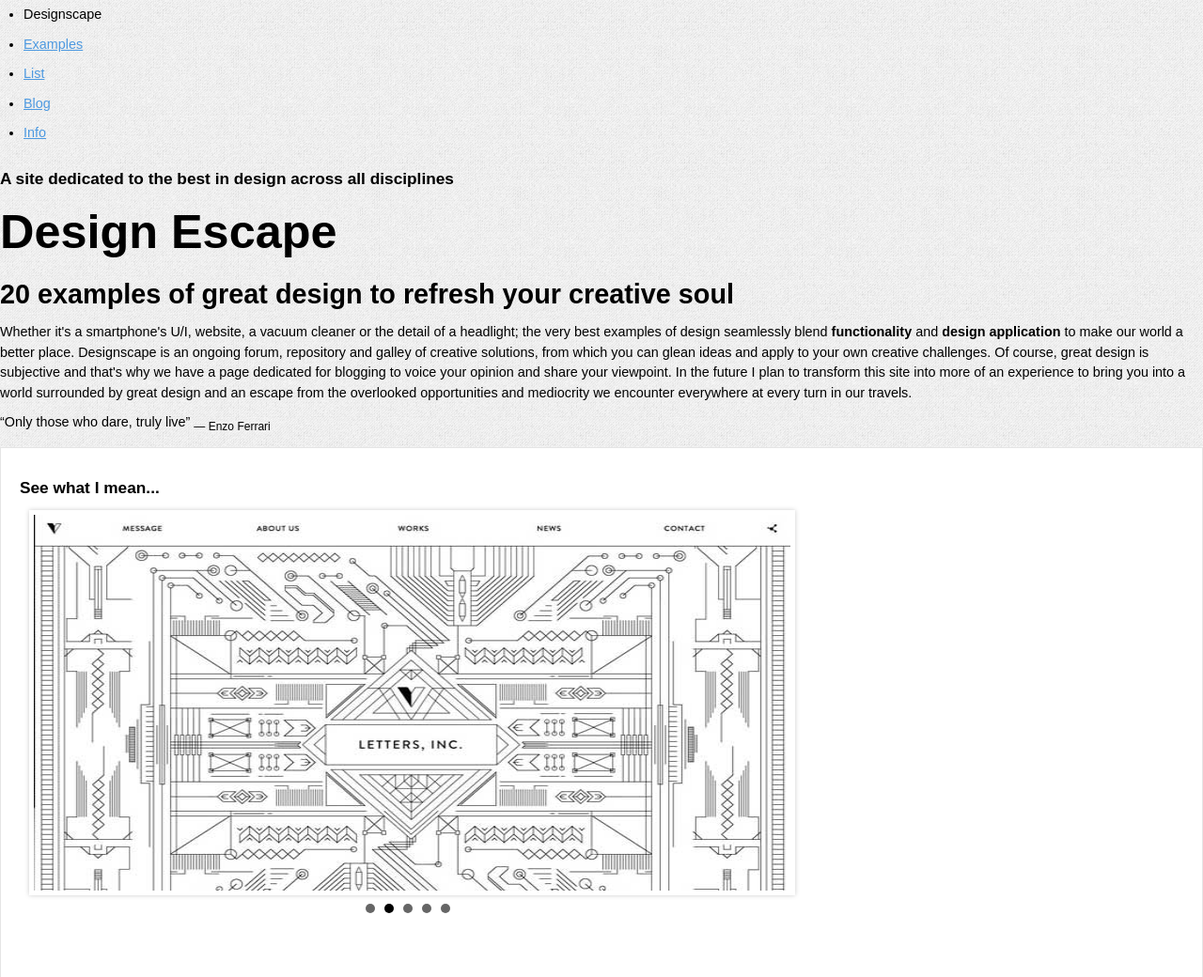
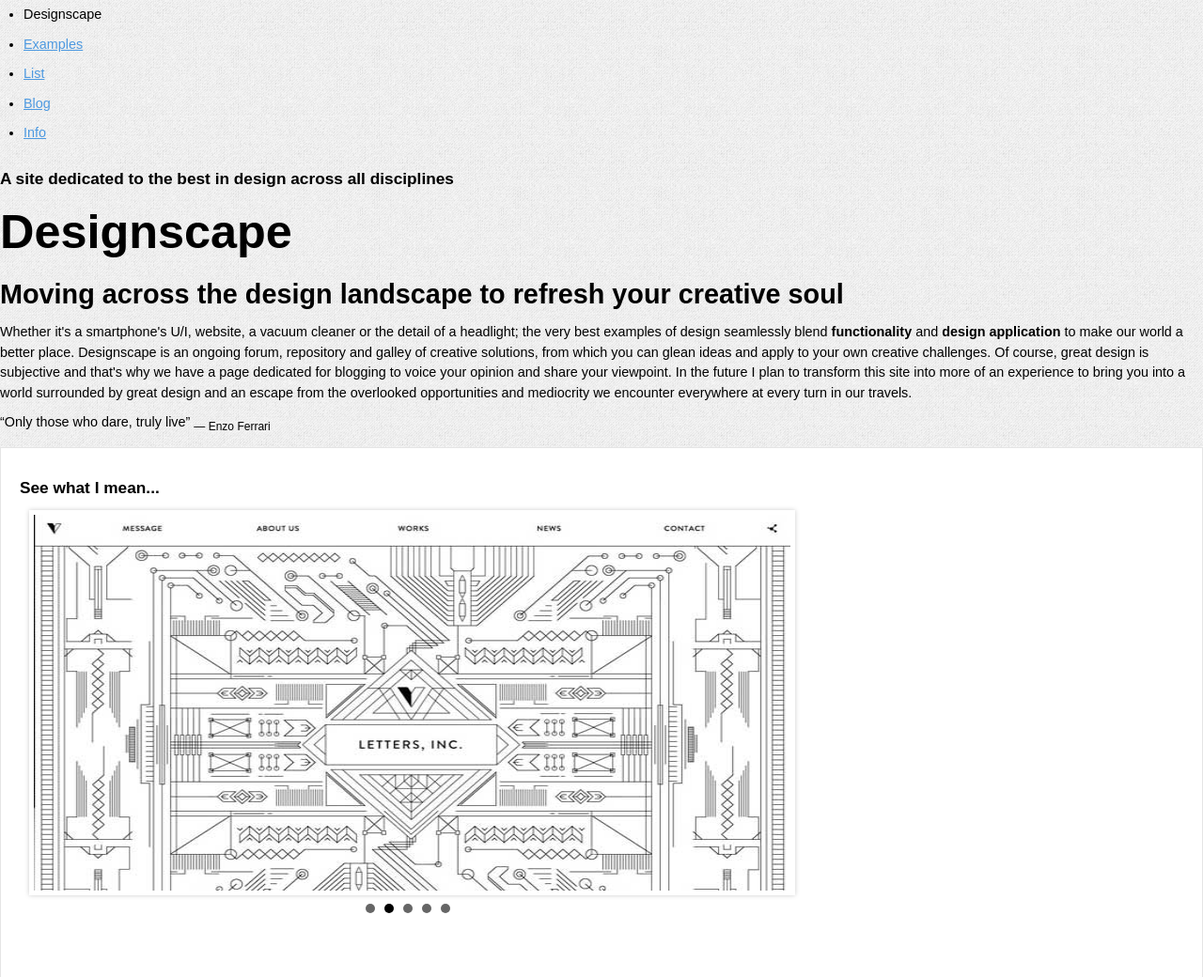
Before and after one commit to peterdesigninc/Final_Assignment, a plain HTML site: page 1_home/index.html in a window 1280 px wide. Shown: the top 1040 px of the page at 94% size. Drawn offline with nearby package versions, Linux system fonts and the light colour scheme; files whose address does not match are found by name.

Commit message:
Applying semantic elements

```diff
--- a/1_home/index.html
+++ b/1_home/index.html
@@ -36,21 +36,21 @@
 	<li><a href="../5_info/index.html">Info</a></li>
 	</ul>
 
+</nav>
+
+<header>
+
 	<h6>A site dedicated to the best in design across all disciplines</h6>
 
-</nav>
+	<h1>Designscape</h1>
 
-<section>
-
-	<h1>Design Escape</h1>
-
-	<h4>20 examples of great design to refresh your creative soul</h4>
+	<h4>Moving across the design landscape to refresh your creative soul</h4>
 
 	<p>Whether it's a smartphone's U/I, website, a vacuum cleaner or the detail of a headlight; the very best examples of design seamlessly blend <b>functionality</b> and <b>design application</b> to make our world a better place. Designscape is an ongoing forum, repository and galley of creative solutions, from which you can glean ideas and apply to your own creative challenges. Of course, great design is subjective and that's why we have a page dedicated for blogging to voice your opinion and share your viewpoint. In the future I plan to transform this site into more of an experience to bring you into a world surrounded by great design and an escape from the overlooked opportunities and mediocrity we encounter everywhere at every turn in our travels.</p>
 
 	<hp><q>Only those who dare, truly live</q> <sub>— Enzo Ferrari</sub></p>
 
-</section>
+</header>
 
 <section>
 
```
